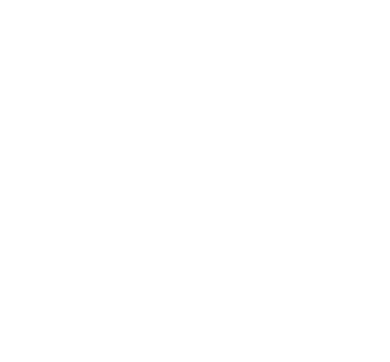
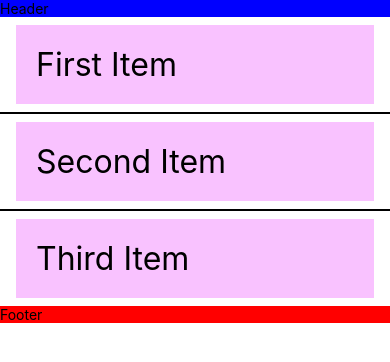
Before and after one commit to arqhive/react-native-exp, a React Native app: screen / in a window 390 px wide. Shown: the top 362 px of the page. Built offline with nearby package versions, Linux system fonts and the light colour scheme.

Commit message:
FlatList

```diff
--- a/App.js
+++ b/App.js
@@ -1,8 +1,8 @@
 import React, {Component} from 'react';
-import StatusBar from './components/StatusBar';
+import FlatList from './components/FlatList';
 
 export default class App extends Component {
   render() {
-    return <StatusBar />;
+    return <FlatList />;
   }
 }
--- a/components/FlatList.js
+++ b/components/FlatList.js
@@ -1,5 +1,22 @@
 import React from 'react';
-import {SafeAreaView, View, FlatList, StyleSheet, Text} from 'react-native';
+import {
+  SafeAreaView,
+  View,
+  FlatList,
+  StyleSheet,
+  Text,
+  TouchableHighlight,
+} from 'react-native';
+
+// method
+// scrollToEnd([params])
+// scrollToIndex(params)
+// scrollToItem(params)
+// scrollToOffset(paramse);
+// recordInteraction() 상호 작용이 발생한 목록
+// flashScrollIndicators() 스크롤 인디케이터를 잠깐 표시
+// getScrollReponder()
+// getScrollableNode()
 
 const DATA = [
   {
@@ -16,11 +33,15 @@
   },
 ];
 
-function Item({title}) {
+function Item({title, separators}) {
   return (
-    <View style={styles.item}>
+    <TouchableHighlight
+      style={styles.item}
+      onShowUnderlay={separators.highlight}
+      onHideUnderlay={separators.unhighlight}
+    >
       <Text style={styles.title}>{title}</Text>
-    </View>
+    </TouchableHighlight>
   );
 }
 
@@ -28,9 +49,40 @@
   return (
     <SafeAreaView style={styles.container}>
       <FlatList
-        data={DATA}
-        renderItem={({item}) => <Item title={item.title} />}
+        data={DATA} // plain array
+        renderItem={({item, index, separators}) => (
+          <Item title={item.title} separators={separators} />
+        )}
+        ItemSeparatorComponent={separators => <View style={{borderWidth: 1}} />}
+        ListEmptyComponent={() => <View />} // 목록이 비었을때 표시되는 컴포넌트
+        ListFooterComponent={() => (
+          <View>
+            <Text>Footer</Text>
+          </View>
+        )} // 리스트 가장 하단에 렌더됨
+        ListFooterComponentStyle={{backgroundColor: 'red'}}
+        ListHeaderComponent={() => (
+          <View>
+            <Text>Header</Text>
+          </View>
+        )}
+        ListHeaderComponentStyle={{backgroundColor: 'blue'}}
         keyExtractor={item => item.id}
+        // columnWrapperStyle
+        // extraData 외부 데이터에 반응하여 리스트가 다시 그려져야 한다면..
+        // getItemLayout={(data, index) => )}
+        // horizontal
+        // initialNumToRender={10} // 초기 마운트 렌더링수
+        // initialScrollIndex={1} getItemLayout과 같이 구현해야 한다.
+        // inverted={true} // 스크롤 방향을 반대로 바꾼다.
+        // numColumns={2} // 열수
+        // onEndReached={() => alert('스크롤이 바닥에 닿았을때')}
+        // onEndReachedThreshold={0.5} // 바닥에서 닿을때 오프셋
+        progressViewOffset={1} // Android Only. 프로그레스 뷰 오프셋
+        // onViewableItemsChanged 아래의 viewabilityConfig와 같이 사용하는데 사용할 일이 크게 있을거 같지 않다.
+        // viewabilityConfig
+        refreshing
+        // removeClippedSubviews 이걸 true로 설정하면 스크롤 성능이 향상 될 수 있으나 콘텐츠 누락이 생길 수 있음
       />
     </SafeAreaView>
   );
```
